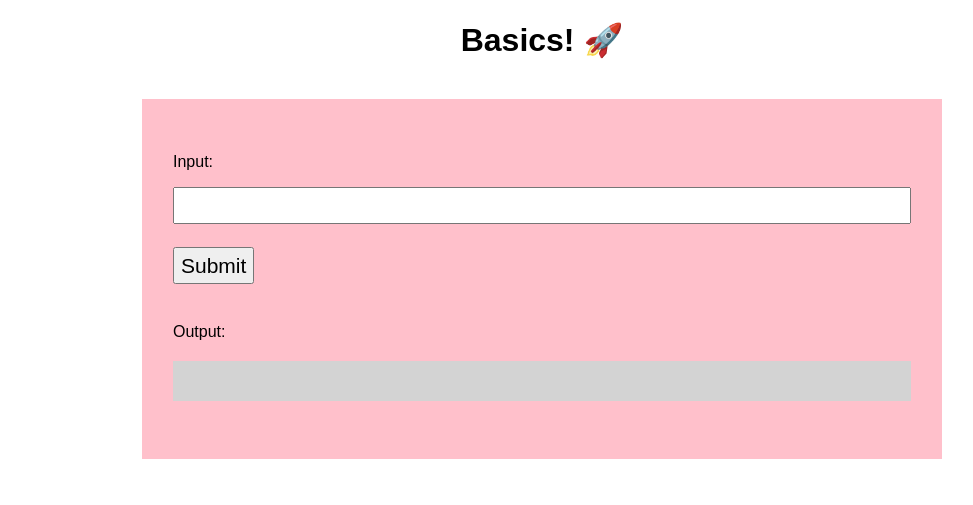
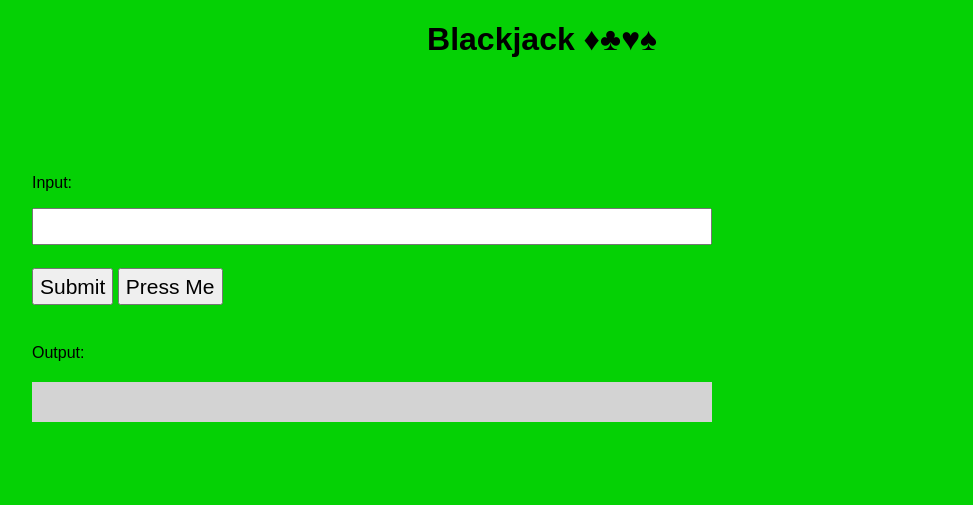
Before and after one commit to Cokex3/Blackjack, a plain HTML site: page index.html in a window 1280 px wide. Shown: the whole page, without its empty margins (98-1071 px from the left). Drawn offline with Linux system fonts and the light colour scheme.

Commit message:
new file

```diff
--- a/index.html
+++ b/index.html
@@ -8,7 +8,7 @@ The <html> element is known as the root element of a HTML page. All other elemen
   <!-- The <head> element contains meta information about the HTML page, information that is not rendered or displayed by the browser -->
   <head>
     <!-- The <title> element specifies a title for the HTML page (which is shown in the browser's title bar or in the page's tab) and is the default name given to a bookmark of a webpage. -->
-    <title>Basics</title>
+    <title>BlackJack</title>
     <!-- The <style> element contains information relating to the layout and style of the webpage. The syntax within a <style> tag is referred to as CSS - Cascading Style Sheets. -->
     <style>
       * {
@@ -16,6 +16,7 @@ The <html> element is known as the root element of a HTML page. All other elemen
       }
 
       body {
+        background-color: rgb(5, 209, 5);
         font-family: sans-serif;
         margin-left: 30px;
         margin-right: 30px;
@@ -26,10 +27,10 @@ The <html> element is known as the root element of a HTML page. All other elemen
       }
 
       #container {
-        background-color: pink;
-        margin: 40px auto;
+        background-color: rgb(5, 209, 5);
+        margin: 40px;
         max-width: 800px;
-        padding: 38px 31px;
+        padding: 60px 60px;
       }
 
       input {
@@ -59,7 +60,7 @@ The <html> element is known as the root element of a HTML page. All other elemen
   <!-- The <body> element defines the document's body, and is a container for all the visible contents that will be rendered by the browser.  -->
   <body>
     <!-- The <h1> element defines a large heading. There are 6 pre-set header elements, <h1> to <h6> -->
-    <h1 id="header">Basics! 🚀</h1>
+    <h1 id="header">Blackjack ♦♣♥♠</h1>
     <!-- The <div> tag defines a division or a section in an HTML document, and is commonly use as a "container" for nested HTML elements. -->
     <div id="container">
       <!-- The <p> tag defines a paragraph element. -->
@@ -70,6 +71,7 @@ The <html> element is known as the root element of a HTML page. All other elemen
       <br />
       <!-- The <button> tag represents.. you guessed it! a button. -->
       <button id="submit-button">Submit</button>
+      <button id="another-button">Press Me</button>
       <p>Output:</p>
       <div id="output-div"></div>
     </div>
```
